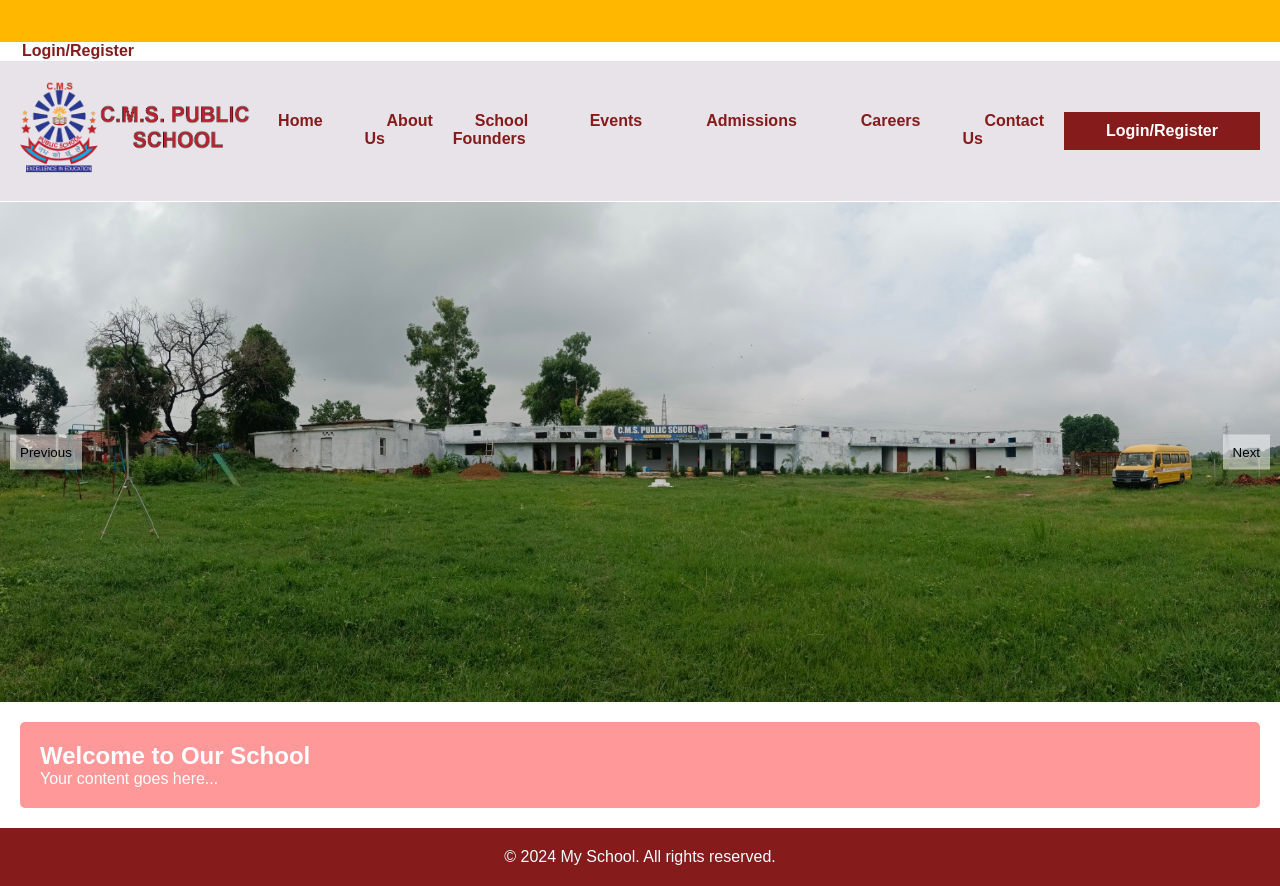
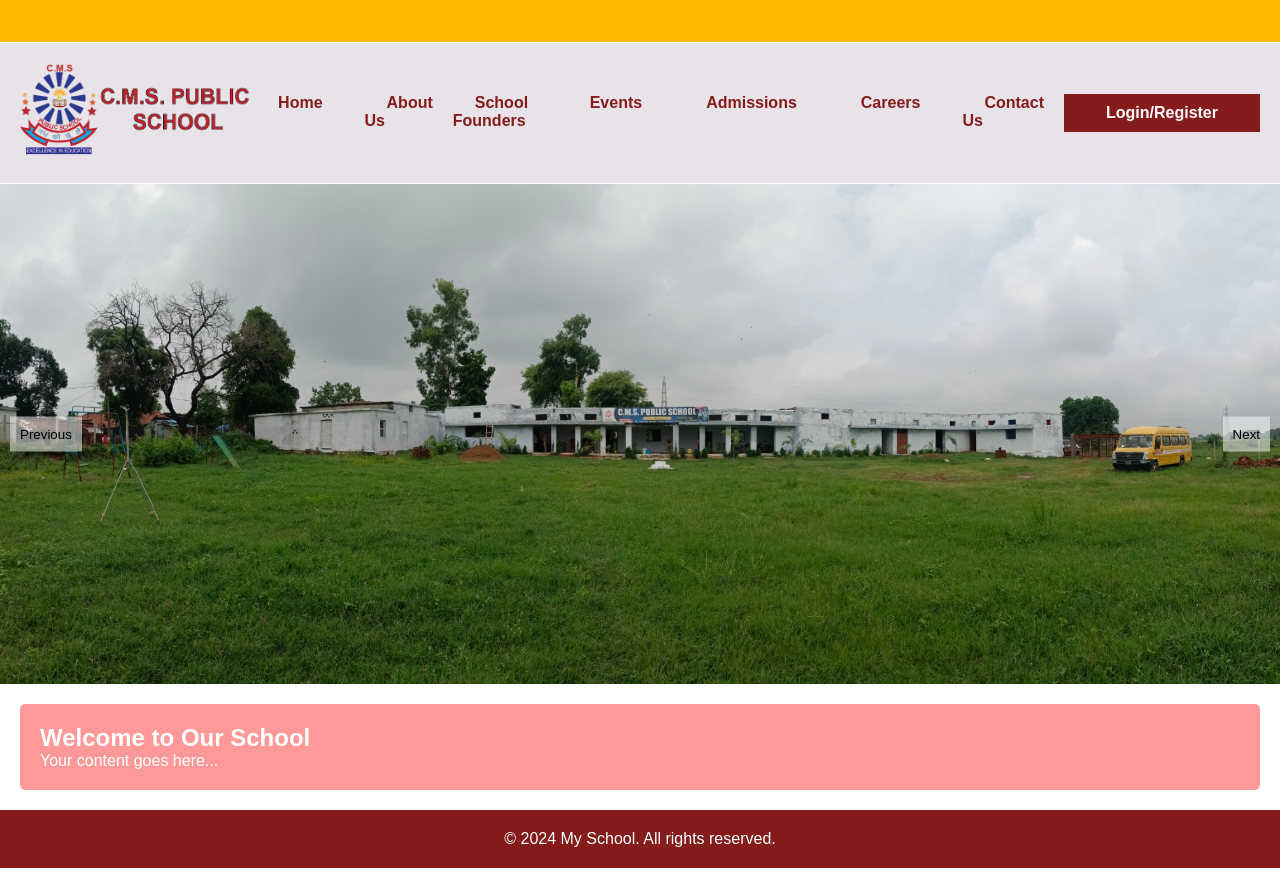
Before and after one commit to Yashvardhansingh45/C.M.S-Website, a plain HTML site: page index.html in a window 1280 px wide. Drawn offline with Linux system fonts and the light colour scheme.

Commit message:
updated index.html

```diff
--- a/index.html
+++ b/index.html
@@ -14,17 +14,6 @@
             <marquee direction="right">"Admission open 2024-25"</marquee>
         </div>
          <!-- Notice bar ends -->
-
-         <!-- Assuming the sidebar is part of the navbar -->
-           <div class="nav-content">
-             <div class="nav-element">
-               <ul>
-             <!-- Existing menu items -->
-                <li><a href="login.html">Login/Register</a></li>
-               </ul>
-             </div>
-           </div>
-           <!-- sidebar ends here -->
 
         <!-- Navigation Bar Starts -->
         <nav class="navbar">
```
